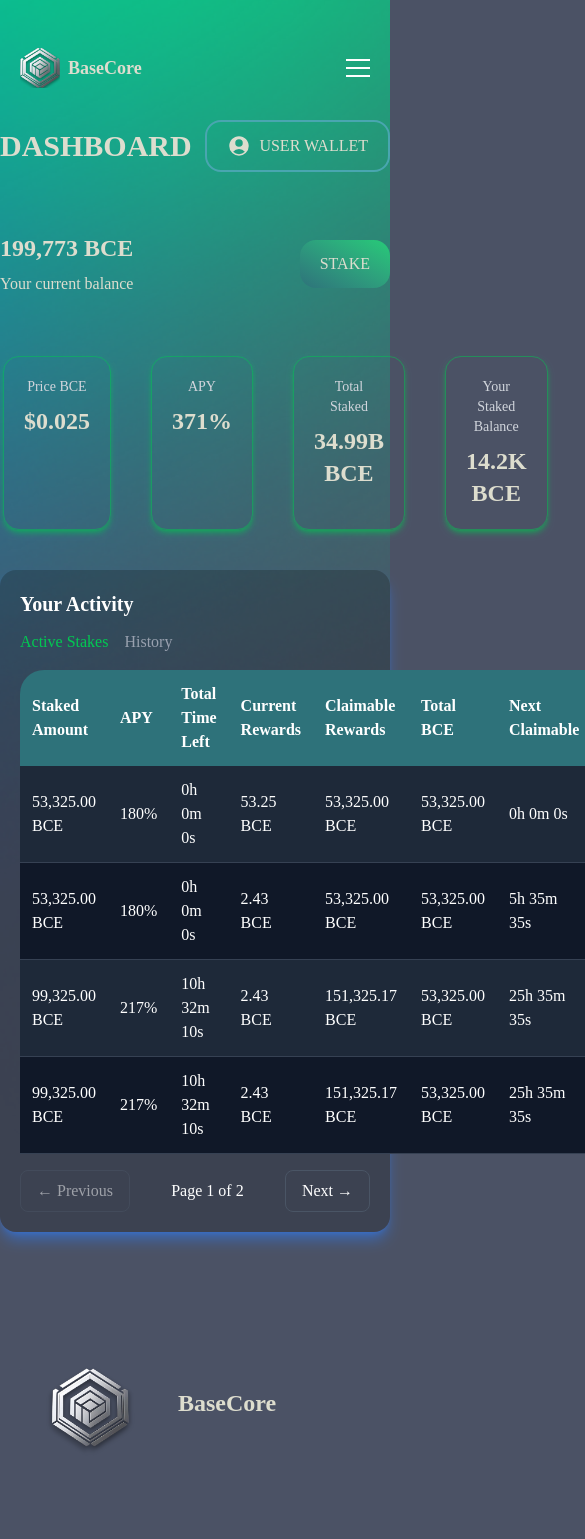
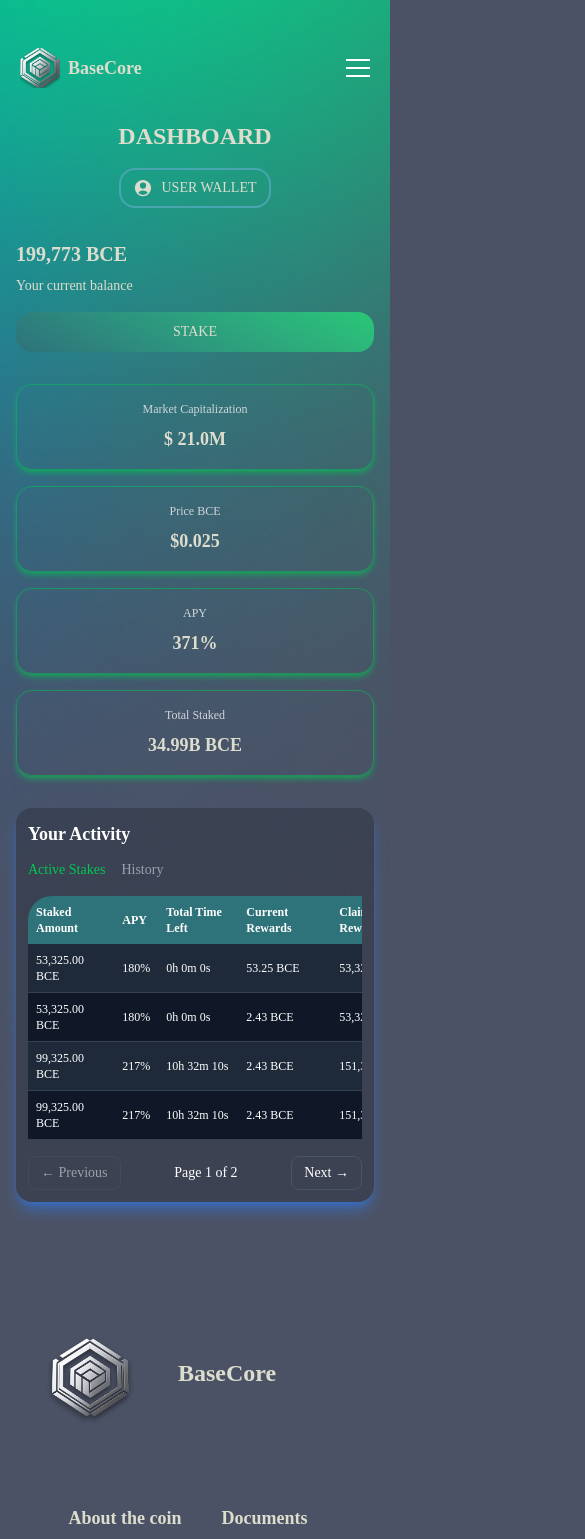
Before and after one commit to Bohdan2797/crypto-coin, a Next.js app: page /pages/Staking in a window 390 px wide. Shown: the top 1539 px of the page, 585 px wide, since content can reach past the window. Built offline with nearby package versions, Linux system fonts and the light colour scheme; a web font is replaced by a local one.

Commit message:
адаптив для стейкинг страницы

```diff
--- a/app/pages/Staking/Table.tsx
+++ b/app/pages/Staking/Table.tsx
@@ -11,46 +11,46 @@ export default function StakingTable() {
   const currentData = stakingData.slice((currentPage - 1) * itemsPerPage, currentPage * itemsPerPage);
 
   return (
-    <div className="w-full mt-10 mx-auto bg-black/20 shadow-lg shadow-blue-500/50 p-5 rounded-2xl">
-      <h2 className="text-xl font-bold text-white mb-3">Your Activity</h2>
+    <div className="w-full mt-6 sm:mt-10 mx-auto bg-black/20 shadow-lg shadow-blue-500/50 p-3 sm:p-5 rounded-2xl">
+      <h2 className="text-lg sm:text-xl font-bold text-white mb-3">Your Activity</h2>
 
-      <div className="flex gap-4 ">
+      <div className="flex gap-4 text-sm sm:text-base">
         <span className="text-green-500 cursor-pointer">Active Stakes</span>
         <span className="text-gray-400 cursor-pointer">History</span>
       </div>
 
       {/* Таблица */}
-      <div className=" mt-4">
-        <table className="w-full rounded-2xl  text-white">
+      <div className="overflow-x-auto mt-4">
+        <table className="w-full min-w-[640px] rounded-2xl text-white">
           <thead className="rounded-2xl">
             <tr className="bg-[#2E727A] text-left">
-            <th className="p-3 rounded-tl-3xl">Staked Amount</th>
-            <th className="p-3">APY</th>
-            <th className="p-3">Total Time Left</th>
-            <th className="p-3">Current Rewards</th>
-            <th className="p-3">Claimable Rewards</th>
-            <th className="p-3">Total BCE</th>
-            <th className="p-3">Next Claimable</th>
-            <th className="p-3 last:rounded-tr-3xl">Action</th>
+              <th className="p-2 sm:p-3 rounded-tl-3xl text-xs sm:text-sm">Staked Amount</th>
+              <th className="p-2 sm:p-3 text-xs sm:text-sm">APY</th>
+              <th className="p-2 sm:p-3 text-xs sm:text-sm">Total Time Left</th>
+              <th className="p-2 sm:p-3 text-xs sm:text-sm">Current Rewards</th>
+              <th className="p-2 sm:p-3 text-xs sm:text-sm">Claimable Rewards</th>
+              <th className="p-2 sm:p-3 text-xs sm:text-sm">Total BCE</th>
+              <th className="p-2 sm:p-3 text-xs sm:text-sm">Next Claimable</th>
+              <th className="p-2 sm:p-3 last:rounded-tr-3xl text-xs sm:text-sm">Action</th>
             </tr>
           </thead>
-          <tbody className="">
-            {currentData.map((item,index) => (
-                <tr
+          <tbody>
+            {currentData.map((item, index) => (
+              <tr
                 key={item.id}
                 className={`border-b border-gray-700 ${
-                index % 2 === 0 ? "bg-gray-800" : "bg-gray-900"
+                  index % 2 === 0 ? "bg-gray-800" : "bg-gray-900"
                 }`}
-                >
-                <td className="p-3">{item.stakedAmount}</td>
-                <td className="p-3">{item.apy}</td>
-                <td className="p-3">{item.timeLeft}</td>
-                <td className="p-3">{item.currentRewards}</td>
-                <td className="p-3">{item.claimableRewards}</td>
-                <td className="p-3">{item.totalToon}</td>
-                <td className="p-3">{item.nextClaimable}</td>
-                <td className="p-3">
-                  <button className="border border-green-500 text-green-500 px-4 py-2 rounded-lg hover:bg-green-500 hover:text-black transition">
+              >
+                <td className="p-2 sm:p-3 text-xs sm:text-sm">{item.stakedAmount}</td>
+                <td className="p-2 sm:p-3 text-xs sm:text-sm">{item.apy}</td>
+                <td className="p-2 sm:p-3 text-xs sm:text-sm">{item.timeLeft}</td>
+                <td className="p-2 sm:p-3 text-xs sm:text-sm">{item.currentRewards}</td>
+                <td className="p-2 sm:p-3 text-xs sm:text-sm">{item.claimableRewards}</td>
+                <td className="p-2 sm:p-3 text-xs sm:text-sm">{item.totalToon}</td>
+                <td className="p-2 sm:p-3 text-xs sm:text-sm">{item.nextClaimable}</td>
+                <td className="p-2 sm:p-3">
+                  <button className="border border-green-500 text-green-500 px-2 sm:px-4 py-1 sm:py-2 rounded-lg hover:bg-green-500 hover:text-black transition text-xs sm:text-sm">
                     Claim
                   </button>
                 </td>
@@ -61,9 +61,9 @@ export default function StakingTable() {
       </div>
 
       {/* Пагинация */}
-      <div className="flex justify-between items-center mt-4 text-white">
+      <div className="flex justify-between items-center mt-4 text-white text-sm sm:text-base">
         <button
-          className="px-4 py-2 border border-gray-600 rounded-lg disabled:opacity-50"
+          className="px-3 sm:px-4 py-1.5 sm:py-2 border border-gray-600 rounded-lg disabled:opacity-50"
           disabled={currentPage === 1}
           onClick={() => setCurrentPage(currentPage - 1)}
         >
@@ -75,7 +75,7 @@ export default function StakingTable() {
         </span>
 
         <button
-          className="px-4 py-2 border border-gray-600 rounded-lg disabled:opacity-50"
+          className="px-3 sm:px-4 py-1.5 sm:py-2 border border-gray-600 rounded-lg disabled:opacity-50"
           disabled={currentPage === totalPages}
           onClick={() => setCurrentPage(currentPage + 1)}
         >
--- a/app/pages/Staking/page.tsx
+++ b/app/pages/Staking/page.tsx
@@ -3,67 +3,56 @@ import { useTranslation } from "@/app/hooks/useTranslation";
 import Link from "next/link";
 import Table from "./Table";
 
-export default function Staking() {
+export default function StakingPage() {
     const { t } = useTranslation();
 
     return (
         <section className="bg-[url(/bgInvest.png)] min-h-screen mb-20 bg-no-repeat bg-center bg-cover w-full">
-            <div className="w-full pt-30 max-w-screen-2xl mx-auto">
-
-
-                <nav className="flex justify-between items-center">
-                    <h2 className="text-3xl font-bold">DASHBOARD</h2>
+            <div className="w-full pt-30  max-w-screen-2xl mx-auto px-4 sm:px-6 lg:px-8">
+                <nav className="flex flex-col sm:flex-row justify-between items-center gap-4 sm:gap-0">
+                    <h2 className="text-2xl sm:text-3xl font-bold">DASHBOARD</h2>
                     <div className="flex items-center gap-2">
-
-                        <span className="flex items-center gap-2 py-3 px-5 rounded-2xl border-2  border-[#49a6b0] hover:border-[#2E7A] hover:bg-gray-700/50 transform-border transition-colors duration-300">
-                            <svg xmlns="http://www.w3.org/2000/svg" viewBox="0 0 24 24" fill="currentColor" className="size-6">
+                        <span className="flex items-center gap-2 py-2 sm:py-3 px-3 sm:px-5 rounded-2xl border-2 border-[#49a6b0] hover:border-[#2E7A] hover:bg-gray-700/50 transform-border transition-colors duration-300 text-sm sm:text-base">
+                            <svg xmlns="http://www.w3.org/2000/svg" viewBox="0 0 24 24" fill="currentColor" className="size-5 sm:size-6">
                                 <path fillRule="evenodd" d="M18.685 19.097A9.723 9.723 0 0 0 21.75 12c0-5.385-4.365-9.75-9.75-9.75S2.25 6.615 2.25 12a9.723 9.723 0 0 0 3.065 7.097A9.716 9.716 0 0 0 12 21.75a9.716 9.716 0 0 0 6.685-2.653Zm-12.54-1.285A7.486 7.486 0 0 1 12 15a7.486 7.486 0 0 1 5.855 2.812A8.224 8.224 0 0 1 12 20.25a8.224 8.224 0 0 1-5.855-2.438ZM15.75 9a3.75 3.75 0 1 1-7.5 0 3.75 3.75 0 0 1 7.5 0Z" clipRule="evenodd" />
-                        </svg>
-                        USER WALLET
-
+                            </svg>
+                            USER WALLET
                         </span>
                     </div>
                 </nav>
 
-                <div className="flex mt-15 justify-between items-center">
+                <div className="flex flex-col sm:flex-row mt-8 sm:mt-12 justify-between items-start sm:items-center gap-4 sm:gap-0">
                     <div className="flex flex-col gap-2">
-                        <span className="text-2xl font-bold">199,773 BCE</span>
-                        <span>Your current balance</span>
+                        <span className="text-xl sm:text-2xl font-bold">199,773 BCE</span>
+                        <span className="text-sm sm:text-base">Your current balance</span>
                     </div>
-                    <button className="w-fit  bg-linear-30 text-clip from-[#2E727A] to-[#2E7A] py-3 px-5 rounded-2xl transform hover:bg-linear-30 hover:from-[#2E7A] hover:to-[#2E727A] duration-300 transition-colors">
-                            STAKE
-                        </button>
+                    <button className="w-full sm:w-fit bg-linear-30 text-clip from-[#2E727A] to-[#2E7A] py-2.5 sm:py-3 px-4 sm:px-5 rounded-2xl transform hover:bg-linear-30 hover:from-[#2E7A] hover:to-[#2E727A] duration-300 transition-colors text-sm sm:text-base">
+                        STAKE
+                    </button>
                 </div>
 
-                <div className="flex w-full gap-10 justify-center mt-15">
-
-                    <div className="flex w-full flex-col gap-2 text-center border-1 border-green-500/50 rounded-2xl p-5 shadow-md shadow-green-500/50">
-                        <span className="text-sm text-gray-300">Market Capitalization</span>
-                        <span className="text-2xl font-bold">$ 21.0M</span>
+                <div className="grid grid-cols-1 sm:grid-cols-2 lg:grid-cols-4 gap-4 sm:gap-6 mt-8 sm:mt-12">
+                    <div className="flex w-full flex-col gap-2 text-center border-1 border-green-500/50 rounded-2xl p-4 sm:p-5 shadow-md shadow-green-500/50">
+                        <span className="text-xs sm:text-sm text-gray-300">Market Capitalization</span>
+                        <span className="text-lg sm:text-2xl font-bold">$ 21.0M</span>
                     </div>
-                    <div className="flex w-full flex-col gap-2 text-center border-1 border-green-500/50 rounded-2xl p-5 shadow-md shadow-green-500/50">
-                        <span className="text-sm text-gray-300">Price BCE</span>
-                        <span className="text-2xl font-bold">$0.025</span>
+                    <div className="flex w-full flex-col gap-2 text-center border-1 border-green-500/50 rounded-2xl p-4 sm:p-5 shadow-md shadow-green-500/50">
+                        <span className="text-xs sm:text-sm text-gray-300">Price BCE</span>
+                        <span className="text-lg sm:text-2xl font-bold">$0.025</span>
                     </div>
-                    <div className="flex w-full flex-col gap-2 text-center border-1 border-green-500/50 rounded-2xl p-5 shadow-md shadow-green-500/50">
-                        <span className="text-sm text-gray-300">APY</span>
-                        <span className="text-2xl font-bold">371%</span>
+                    <div className="flex w-full flex-col gap-2 text-center border-1 border-green-500/50 rounded-2xl p-4 sm:p-5 shadow-md shadow-green-500/50">
+                        <span className="text-xs sm:text-sm text-gray-300">APY</span>
+                        <span className="text-lg sm:text-2xl font-bold">371%</span>
                     </div>
-                    <div className="flex w-full flex-col gap-2 text-center border-1 border-green-500/50 rounded-2xl p-5 shadow-md shadow-green-500/50">
-                        <span className="text-sm text-gray-300">Total Staked</span>
-                        <span className="text-2xl font-bold">34.99B BCE</span>
+                    <div className="flex w-full flex-col gap-2 text-center border-1 border-green-500/50 rounded-2xl p-4 sm:p-5 shadow-md shadow-green-500/50">
+                        <span className="text-xs sm:text-sm text-gray-300">Total Staked</span>
+                        <span className="text-lg sm:text-2xl font-bold">34.99B BCE</span>
                     </div>
-                    <div className="flex w-full flex-col gap-2 text-center border-1 border-green-500/50 rounded-2xl p-5 shadow-md shadow-green-500/50">
-                        <span className="text-sm text-gray-300" >Your Staked Balance</span>
-                        <span className="text-2xl font-bold">14.2K BCE</span>
-                    </div>
-
                 </div>
 
-                <div>
-                    <Table/>
+                <div className="mt-8 sm:mt-12">
+                    <Table />
                 </div>
-
             </div>
         </section>
     )
```
